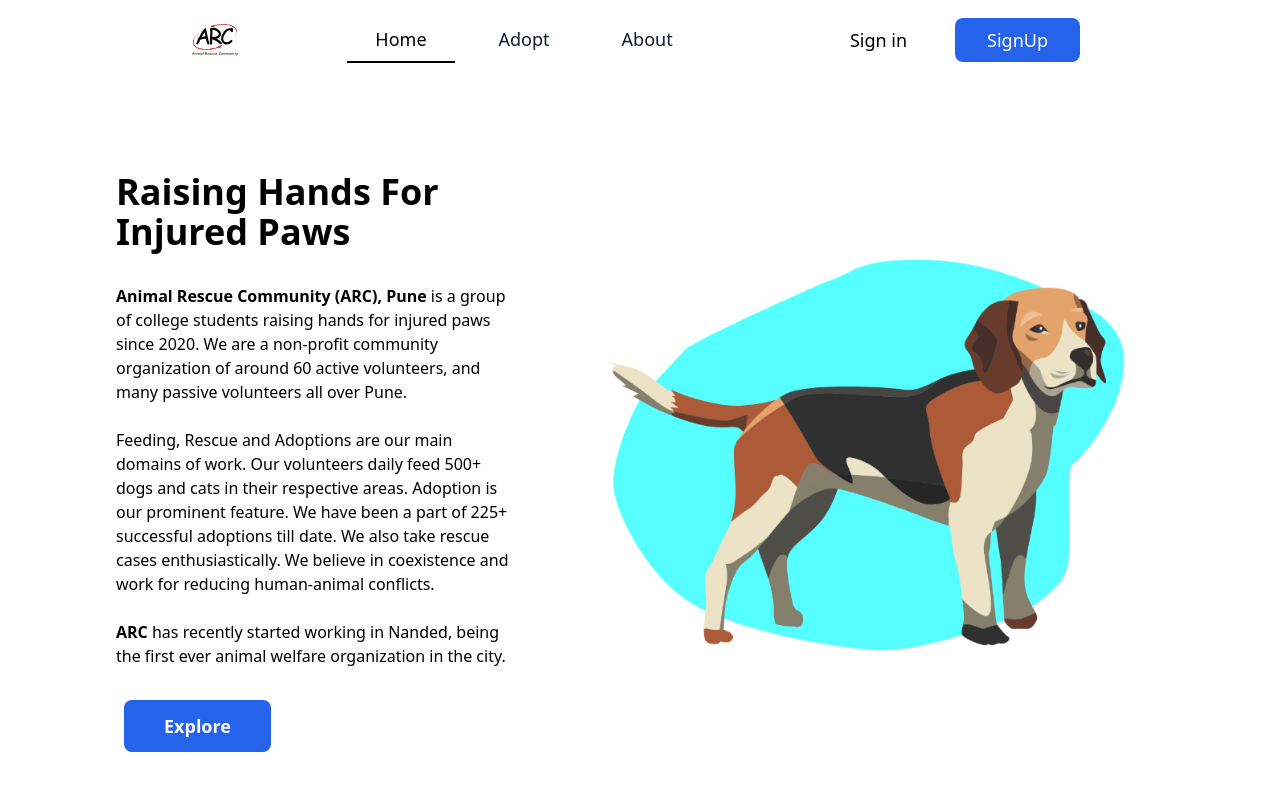
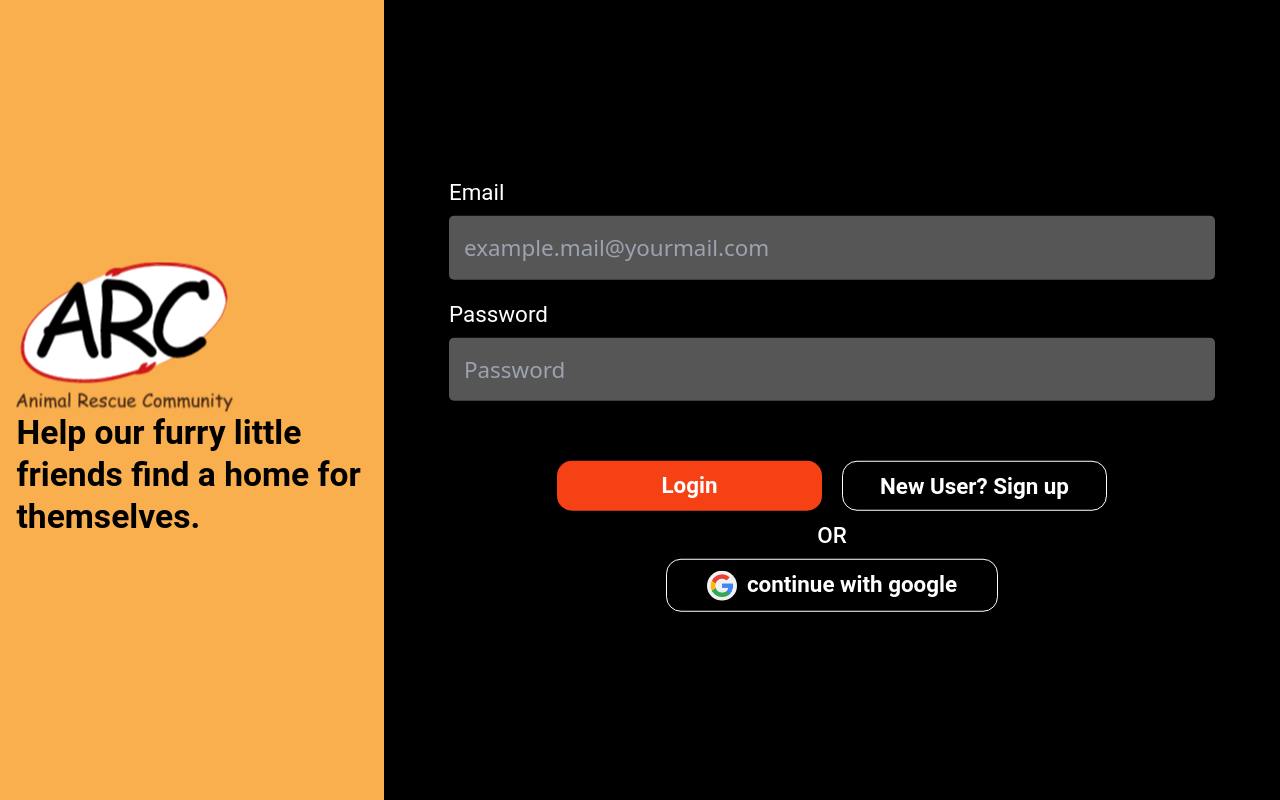
Before and after one commit to arc-pune/arc-front-end, a React (Create React App) app: page /login in a window 1280 px wide. Shown: the top 800 px of the page. Built offline with nearby package versions, Linux system fonts and the light colour scheme.

Commit message:
assembled homepage - added routing

```diff
--- a/package.json
+++ b/package.json
@@ -12,6 +12,7 @@
     "craco": "^0.0.3",
     "react": "^17.0.2",
     "react-dom": "^17.0.2",
+    "react-router-dom": "^5.3.0",
     "react-scripts": "4.0.3",
     "web-vitals": "^1.1.2"
   },
--- a/src/App.js
+++ b/src/App.js
@@ -1,14 +1,21 @@
 import React from "react";
-import Gallery from "./components/Gallery";
 import Home from "./pages/Home";
+import Login from "./pages/login";
+import { BrowserRouter as Router, Switch, Route, Link } from "react-router-dom";
 
 const App = () => {
   return (
     <div>
-       {/* <Gallery/> */}
-       <Home>
-
-       </Home>
+      <Router>
+        <Switch>
+          <Route exact path="/">
+            <Home />
+          </Route>
+          <Route exact path="/login">
+            <Login />
+          </Route>
+        </Switch>
+      </Router>
     </div>
   );
 };
--- a/src/components/NavBar.js
+++ b/src/components/NavBar.js
@@ -2,6 +2,7 @@
 import { Fragment } from "react";
 import { Disclosure, Menu, Transition } from "@headlessui/react";
 import { BellIcon, MenuIcon, XIcon } from "@heroicons/react/outline";
+import { Link } from "react-router-dom";
 
 const navigation = [
   { name: "Home", href: "#", current: true },
@@ -31,7 +32,7 @@ export default function Example() {
                   )}
                 </Disclosure.Button>
               </div>
-              <a href="/" >
+              <a href="/">
                 <div className="flex-shrink-0 flex items-center ">
                   <img
                     className="block lg:hidden h-8 w-auto ml-14"
@@ -69,7 +70,7 @@ export default function Example() {
               <div className="absolute inset-y-0 right-0 flex items-center pr-2 sm:static sm:inset-auto sm:ml-6 sm:pr-0">
                 <div class="p-2 w-full">
                   <button class="flex mx-auto border-0 font-medium py-2 px-8 focus:outline-none rounded-xl text-lg hover:underline">
-                    Sign in
+                    <Link to="/login">LogIn</Link>
                   </button>
                 </div>
 
--- a/src/components/TestimonialCard.js
+++ b/src/components/TestimonialCard.js
@@ -1,42 +1,53 @@
-
-import React from 'react'
-import "../index.css"
+import React from "react";
+import "../index.css";
 
 export const TestimonialCard = (props) => {
+    console.log(props);
   return (
     <div className="my-10 mx-auto">
-            <div className="relative rounded-3xl"
+      <div
+        className="relative rounded-3xl"
         style={{
           height: "38rem",
           width: "30rem",
-                     backgroundColor:"#FAAF4F"
+          backgroundColor: "#FAAF4F",
         }}
       >
         {/* quote icon */}
-                 <img className="absolute"
+        <img
+          className="absolute"
           src="/Assets/icons/quote.svg"
           style={{
             left: "45px",
-                     bottom:"580px"
+            bottom: "580px",
           }}
-                 alt="Quote icon"></img>
+          alt="Quote icon"
+        ></img>
 
         {/* image */}
         <div className="flex ">
-                        <img className="object-cover h-80 w-96 rounded-3xl mt-12 mx-auto"
+          <img
+            className="object-cover h-80 w-96 rounded-3xl mt-12 mx-auto"
             src={props.image}
-                        alt="dog"></img>
+            alt="dog"
+          ></img>
         </div>
 
         {/* Heading and text */}
         <div className="flex flex-col mt-5">
           <h2 className="font-sans font-bold text-2xl px-12">{props.name}</h2>
           <p className="font-sans font-medium text-black px-12 pt-5">
-                    {props.text}
+            {/* {props.text} */}
+            Lorem ipsum dolor sit amet, consectetur adipiscing elit. Cras quis
+            mollis ligula. Donec convallis lacinia suscipit. Morbi sit amet orci
+            posuere, rhoncus odio egestas, gravida neque. Donec vel dui dui.
+            Donec euismod blandit mauris nec pulvinar. Sed aliquam convallis
+            ipsum sed cursus. Ut eleifend turpis a ex commodo egestas.
           </p>
         </div>
       </div>
     </div>
+  );
+};
 
-    )
-}
+export default TestimonialCard;
--- a/src/pages/Home.js
+++ b/src/pages/Home.js
@@ -1,16 +1,35 @@
 import React from "react";
 import NavBar from "../components/NavBar";
 import HomeMain from "../components/HomeMain";
-import { Footer } from './../components/Footer';
+import { Footer } from "./../components/Footer";
+import Gallery from "../components/Gallery";
+import TestimonialCard from "../components/TestimonialCard";
 
 const Home = () => {
   return (
     <div>
-      <NavBar></NavBar>
-      <HomeMain/>
+      <NavBar />
+      <HomeMain />
+      <Gallery />
+      <div className="flex">
+        <TestimonialCard
+          image={
+            "https://images.unsplash.com/photo-1603570112520-fdc514048979?ixid=MnwxMjA3fDB8MHxwaG90by1wYWdlfHx8fGVufDB8fHx8&ixlib=rb-1.2.1&auto=format&fit=crop&w=736&q=80"
+          }
+        />
+        <TestimonialCard
+          image={
+            "https://images.unsplash.com/photo-1603570112520-fdc514048979?ixid=MnwxMjA3fDB8MHxwaG90by1wYWdlfHx8fGVufDB8fHx8&ixlib=rb-1.2.1&auto=format&fit=crop&w=736&q=80"
+          }
+        />
+        <TestimonialCard
+          image={
+            "https://images.unsplash.com/photo-1603570112520-fdc514048979?ixid=MnwxMjA3fDB8MHxwaG90by1wYWdlfHx8fGVufDB8fHx8&ixlib=rb-1.2.1&auto=format&fit=crop&w=736&q=80"
+          }
+        />
+      </div>
       <Footer />
     </div>
-
   );
 };
 
--- a/src/pages/login.js
+++ b/src/pages/login.js
@@ -1,5 +1,6 @@
 import React from "react";
-import './login.css';
+import "./login.css";
+import NavBar from "../components/NavBar";
 
 const Login = () => {
   return (
@@ -18,7 +19,11 @@ const Login = () => {
         <form class="form">
           <div class="form-control">
             <label for="email">Email</label>
-          <input type="text" id="email" placeholder="example.mail@yourmail.com"></input>
+            <input
+              type="text"
+              id="email"
+              placeholder="example.mail@yourmail.com"
+            ></input>
           </div>
           <div class="form-control">
             <label for="password">Password</label>
@@ -30,7 +35,14 @@ const Login = () => {
           </div>
           <p class="or">OR</p>
           <div class="google button">
-          <p><img src="/Assets/images/google.png" alt="google">Continue with Google</img></p>
+            <p>
+              <img
+                src="/Assets/images/google.png"
+                alt="google"
+                className="inline"
+              />
+              continue with google
+            </p>
           </div>
         </form>
       </div>
```
Also changed, not shown: 1 other file (tests, documents, lock files or other folders). Lines whose indentation alone changed are shown as unchanged.
